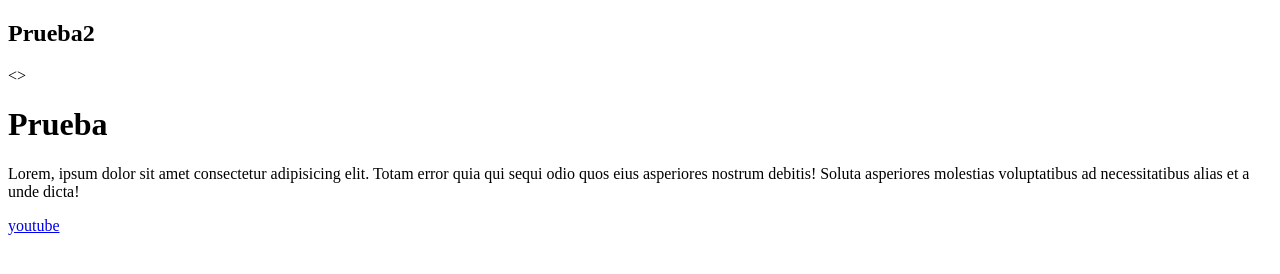
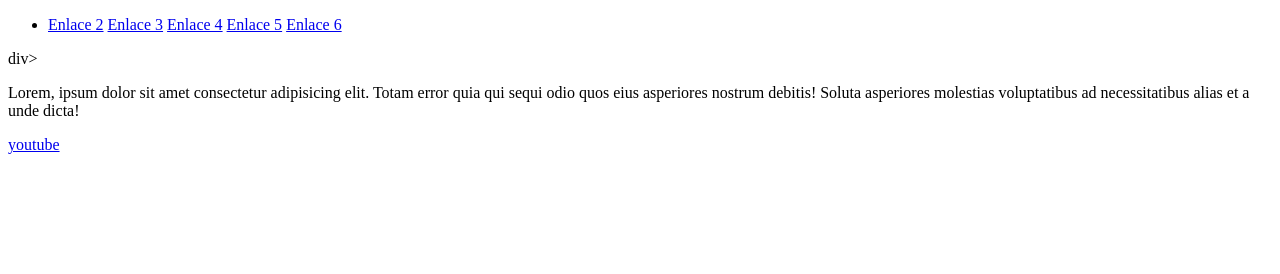
Before and after one commit to UnknowCol/repo, a plain HTML site: page index2.html in a window 1280 px wide. Drawn offline with Linux system fonts and the light colour scheme.

Commit message:
Agregar lineas y cambiar lineas

```diff
--- a/index2.html
+++ b/index2.html
@@ -6,18 +6,20 @@
     <title>Document</title>
 </head>
 <body>
-    <div>
-        <h2>
-            <span>
-                Prueba2
-            </span>
-        </h2>
-        <div>
-            <>
-            <h1>Prueba</h1>
-            </>
-        </div>
-    </div>
+    <div><nav>
+        <ul>
+            <li>
+                <a href="https://ada13.tech">Enlace 2</a>
+                <a href="https://ada13.tech">Enlace 3</a>
+                <a href="https://ada13.tech">Enlace 4</a>
+                <a href="https://ada13.tech">Enlace 5</a>
+                <a href="https://ada13.tech">Enlace 6</a>
+            </li>
+            </li>
+            </li>
+            </li>
+        </ul>
+    </nav>div>
     <p>Lorem, ipsum dolor sit amet consectetur adipisicing elit. Totam error quia qui sequi odio quos eius asperiores nostrum debitis! Soluta asperiores molestias voluptatibus ad necessitatibus alias et a unde dicta!</p>
     <a href="https://www.youtube.com/">youtube</a>
     <script src="js/main.js"></script>
```
